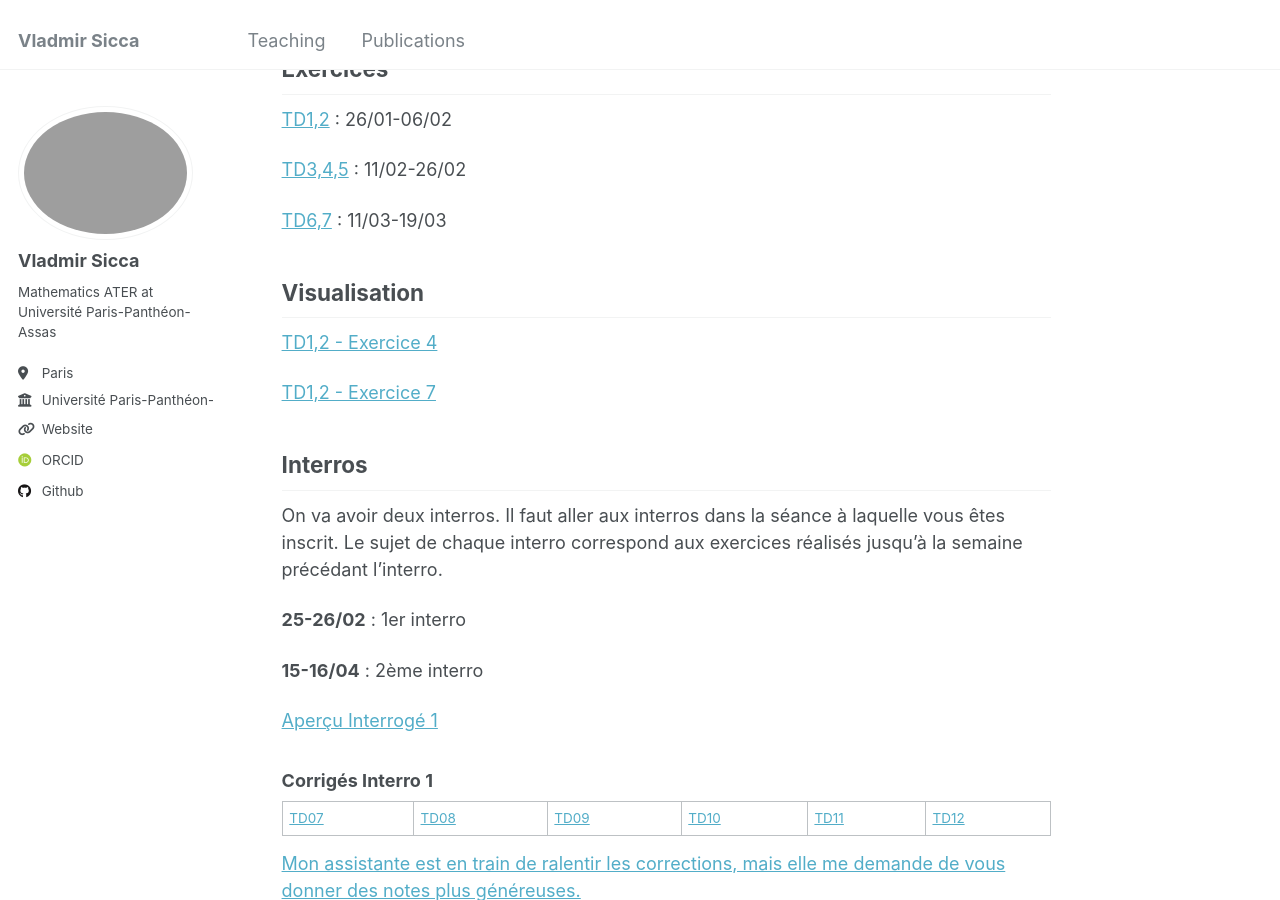
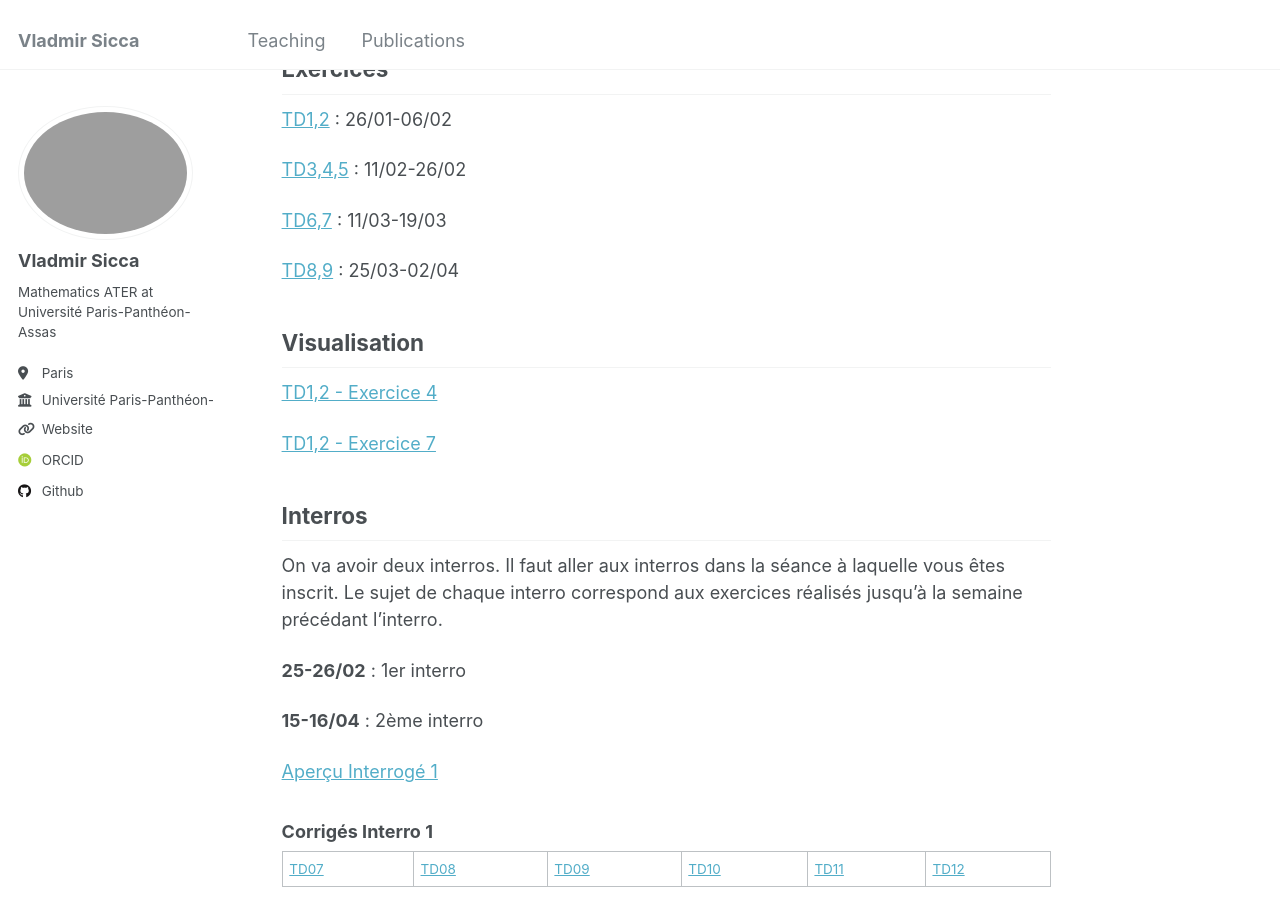
Before and after one commit to vladmirsicca/vladmirsicca.github.io, a Jekyll site: the page built from _teaching/2026_1_maths4_paris_assas.md, in a window 1280 px wide and 900 px high, scrolled down 898 px. Built offline with Jekyll 4.4.1, drawn with Linux system fonts in a browser that asks for light colours; some web fonts are replaced.

Commit message:
Update 2026_1_maths4_paris_assas.md
Added new set of exercises.

```diff
--- a/_teaching/2026_1_maths4_paris_assas.md
+++ b/_teaching/2026_1_maths4_paris_assas.md
@@ -40,6 +40,8 @@ Mathématiques pour l'Économie - Naïla Hayek, Jean-Pierre Leca
 
 [TD6,7](https://drive.google.com/file/d/1lDYqyPY1uHHuf-88lkEAvtUay8v8bBLo/view?usp=sharing) : 11/03-19/03
 
+[TD8,9](https://drive.google.com/file/d/1SBDMpOnKEYYeU6IMPkFevbpGolHK-NQ8/view?usp=sharing) : 25/03-02/04
+
 ## Visualisation
 
 [TD1,2 - Exercice 4](https://drive.google.com/file/d/1dEL7WicK-0kqzqRfYOW47SfpXWApbCpk/view?usp=sharing)
```
